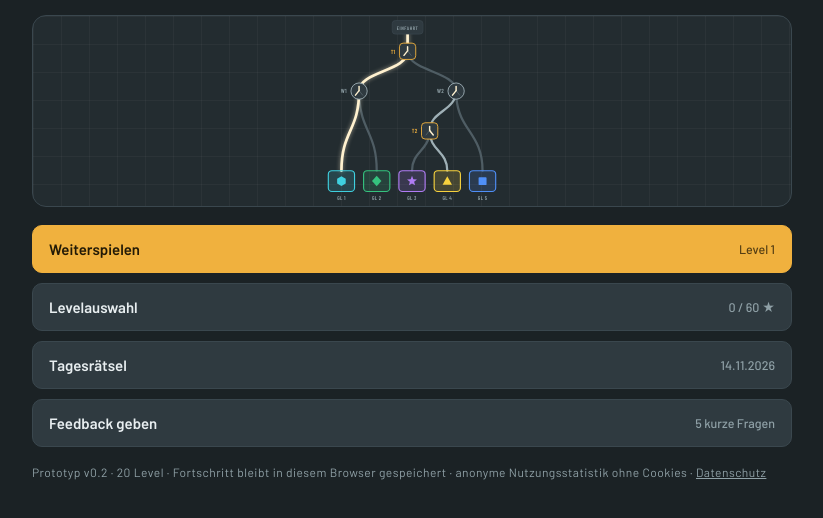
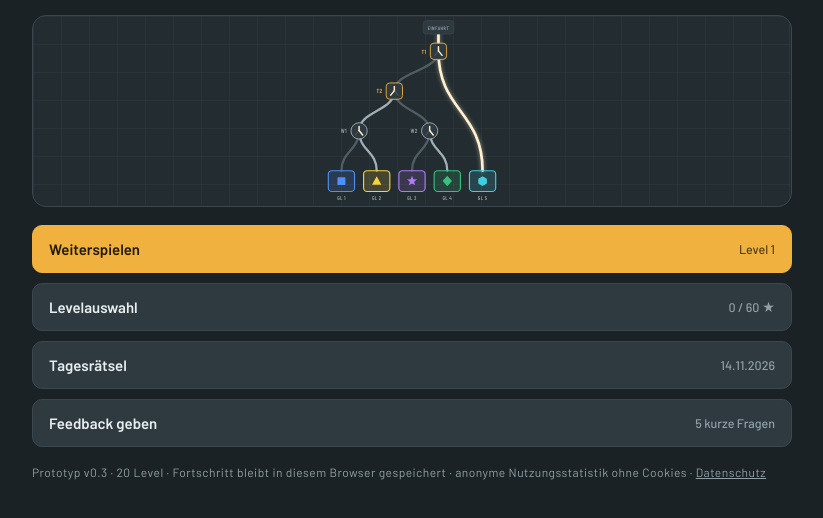
Before and after one commit to matzehl78/Weiche, a plain HTML site: page src/weiche.html in a window 1280 px wide. Shown: the part 264-782 px from the top of the page, without its empty margins (228-1051 px from the left). Drawn offline with nearby package versions, Linux system fonts and the light colour scheme.

Commit message:
Level-Generator bevorzugt späte Fehler, Clip-Skript korrigiert (v0.3)
- Generator wählt aus bis zu 150 gültigen Kandidaten das Level, in dem falsche
  Stellungen möglichst spät auffallen; mehr Flipflops und Pakete ab Level 5
- Clip-Skript: verdeckte Voreinstellungen kamen nicht an (Abdeckung fing Klicks ab),
  jeder Lauf wird jetzt protokolliert

Co-Authored-By: Claude Fable 5.2 <noreply@anthropic.com>
Claude-Session: https://claude.ai/code/session_01PoUWFQWgUMD53mp8ZrV7Lr

```diff
--- a/src/weiche.html
+++ b/src/weiche.html
@@ -214,16 +214,16 @@ const COLORS=[
   {name:'grün',shape:'diamond'},{name:'violett',shape:'star'},{name:'türkis',shape:'hex'}];
 const EMOJI_OK='🟩',EMOJI_BAD='🟥',EMOJI_NO='⬛';
 // [Knoten, Flipflops, Pakete, max. Tiefe]
-const LEVELS=[[1,0,2,1],[2,0,3,2],[1,1,3,1],[2,1,4,2],[3,1,4,2],[3,1,5,2],[3,2,5,2],[4,1,5,3],[4,2,6,3],[4,2,6,3],
-  [5,2,6,3],[5,2,7,3],[5,3,7,3],[5,2,8,3],[6,3,7,3],[6,3,8,3],[6,2,8,4],[7,3,8,4],[7,3,9,4],[7,4,10,4]];
-const DAILY=[5,2,7,3];
+const LEVELS=[[1,0,2,1],[2,0,3,2],[1,1,3,1],[2,1,4,2],[3,1,5,2],[3,2,5,2],[3,2,6,2],[4,2,6,3],[4,2,7,3],[4,3,7,3],
+  [5,2,7,3],[5,3,8,3],[5,3,8,3],[5,3,9,3],[6,3,8,3],[6,3,9,3],[6,4,9,4],[7,3,9,4],[7,4,10,4],[7,4,10,4]];
+const DAILY=[5,3,8,3];
 const TIPS={
   1:'Tippe auf die Weiche W1, um sie umzustellen. Die hell leuchtende Fahrstraße zeigt, wohin Paket 1 fährt. Dann Start.',
   2:'Jedes Paket muss auf dem Gleis mit seiner Farbe und Form landen.',
   3:'Neu: der Flipflop (eckig, T1). Nach jedem Paket wechselt er die Richtung. Du stellst nur ein, wohin er zuerst schaltet.',
   5:'Lies die Paketfolge oben von links nach rechts. Die Reihenfolge entscheidet.',
-  7:'Zwei Flipflops: Jeder wechselt nur, wenn ein Paket über ihn fährt.',
-  13:'Drei Flipflops. Arbeite dich vom Zielgleis rückwärts zur Einfahrt.'};
+  6:'Zwei Flipflops: Jeder wechselt nur, wenn ein Paket über ihn fährt.',
+  10:'Drei Flipflops. Arbeite dich vom Zielgleis rückwärts zur Einfahrt.'};
 
 /* ---------- Speicher ---------- */
 const STORE='weiche.v1';
@@ -232,7 +232,7 @@ const P=Object.assign({unlocked:1,stars:{},daily:{}},load());
 function save(){try{localStorage.setItem(STORE,JSON.stringify(P))}catch(e){}}
 
 /* ---------- Auswertung (anonym, ohne Cookies) ---------- */
-const VERSION='v0.2';
+const VERSION='v0.3';
 // GoatCounter-Code eintragen, z. B. 'weiche' für weiche.goatcounter.com. Leer = es wird nichts gesendet.
 const CONFIG={goatcounter:'weiche'};
 const S=P.stats=Object.assign({first:todayKey(),days:[],levels:{}},P.stats||{});
@@ -281,10 +281,13 @@ function simulate(T,states,n){
   return {out,visits};
 }
 function genLevel(seed,[k,f,n,maxD]){
+  // Erzeugt viele gültige Kandidaten und nimmt den, bei dem falsche Stellungen möglichst spät auffallen.
+  // So muss man vorausdenken, statt sich Paket für Paket durchzuprobieren.
   const passes=[[1,true],[2,true],[3,true],[8,true],[64,false]];
   for(const [maxSol,strict] of passes){
     const r=rngOf(seed*7919+maxSol*31);
-    for(let tries=0;tries<700;tries++){
+    let best=null;
+    for(let tries=0,found=0;tries<2500&&found<150;tries++){
       const T=buildTree(r,k,maxD);if(!T)continue;
       const internals=[],leaves=[];
       // Breitensuche für Nummerierung
@@ -299,24 +302,33 @@ function genLevel(seed,[k,f,n,maxD]){
       if(internals.some(i=>T.nodes[i].kind==='T'&&visits[i]<2))continue;
       const target=out.map(li=>T.nodes[li].color);
       if(f>0&&new Set(target).size<2)continue;
-      const sols=[];
+      const solMask=internals.reduce((a,ii,b)=>a|(sol[ii]<<b),0);
+      const sols=[];let late=0,nearSum=0,nearCnt=0;
       for(let m=0;m<(1<<k);m++){
         const st=new Array(T.nodes.length).fill(0);internals.forEach((ii,b)=>st[ii]=(m>>b)&1);
         const res=simulate(T,st,n).out;
-        if(res.every((li,p)=>T.nodes[li].color===target[p]))sols.push(st);
+        let g=0;while(g<n&&T.nodes[res[g]].color===target[g])g++; // richtige Pakete bis zum ersten Fehler
+        if(g===n){sols.push(st);continue}
+        if(g>late)late=g;
+        const d=m^solMask;if((d&(d-1))===0){nearSum+=g;nearCnt++} // nur eine Weiche falsch
       }
       if(sols.length>maxSol||sols.length===(1<<k))continue;
+      found++;
+      const score=0.6*late/n+0.4*(nearCnt?nearSum/nearCnt/n:0);
+      if(!best||score>best.score)best={score,late,T,internals,leaves,target,sols};
+    }
+    if(!best)continue;
+    const {T,internals,leaves,target,sols,late}=best;
     let start=null;
-      for(let t=0;t<60&&!start;t++){
+    for(let t=0;t<200&&!start;t++){
       const st=new Array(T.nodes.length).fill(0);internals.forEach(i=>st[i]=r()<.5?1:0);
       if(!sols.some(s=>internals.every(i=>s[i]===st[i])))start=st;
     }
     if(!start)continue;
     let wn=0,tn=0;internals.forEach(i=>{const nd=T.nodes[i];nd.label=nd.kind==='T'?'T'+(++tn):'W'+(++wn)});
-      const L={T,internals,leaves,target,sols,start,n,k,f};
+    const L={T,internals,leaves,target,sols,start,n,k,f,late};
     layout(L,0,0);
     return L;
-    }
   }
   throw new Error('Level konnte nicht erzeugt werden');
 }
```
Also changed, not shown: tools/clips.js (+8 -5 lines), 1 other file. Lines whose indentation alone changed are shown as unchanged.
